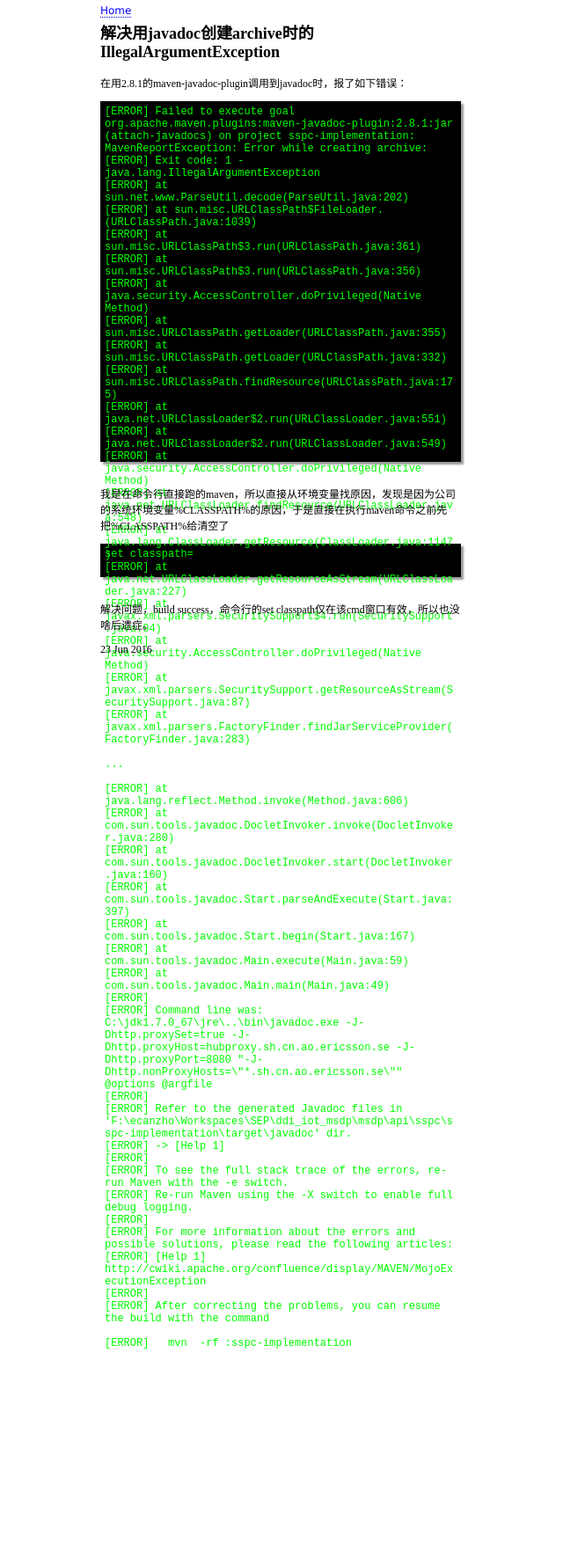
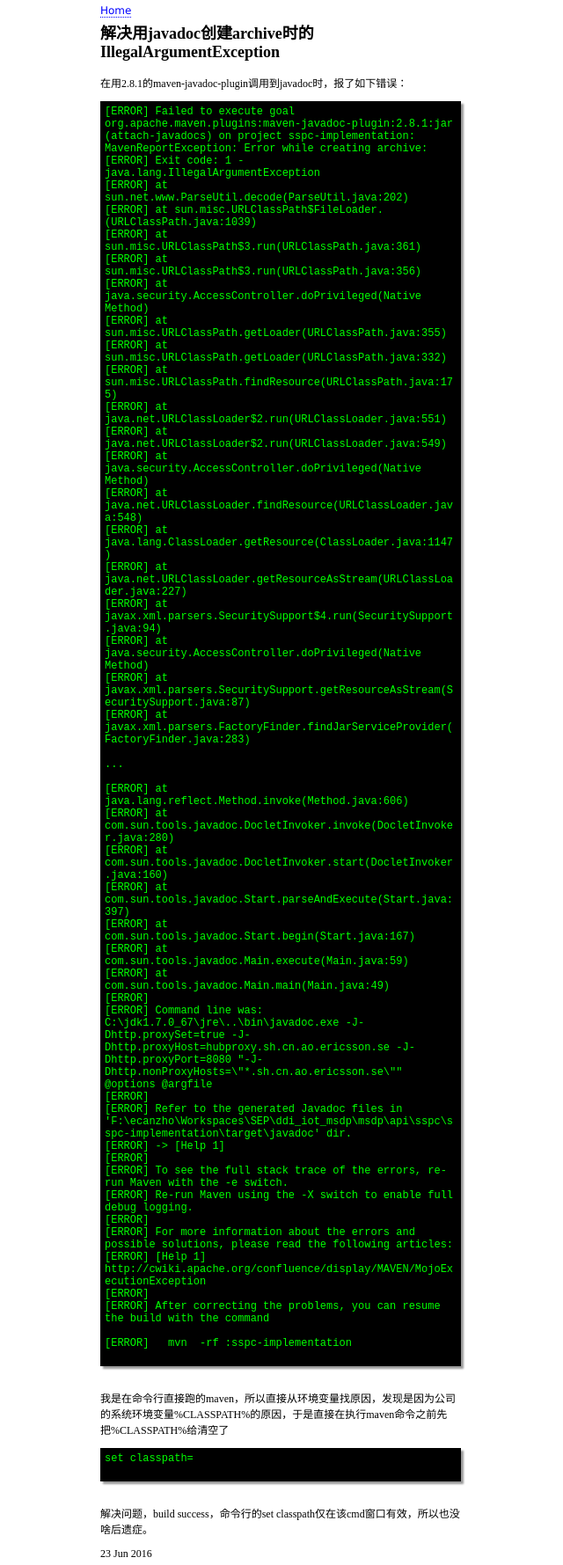
Before and after one commit to CS326-OSUF16/test2-dfb-osu, a Jekyll site: the page built from _posts/2016-06-23-Javadoc-IllegalArgumentException.html, in a window 1280 px wide. Shown: the whole page at 88% size, without its empty margins (321-961 px from the left). Built offline with Jekyll 4.4.1, drawn with Linux system fonts in a browser that asks for light colours; before the commit the page ends 1548 px from its top, so only the background shows below that.

Commit message:
Update 2016-06-23-Javadoc-IllegalArgumentException.html

```diff
--- a/_posts/2016-06-23-Javadoc-IllegalArgumentException.html
+++ b/_posts/2016-06-23-Javadoc-IllegalArgumentException.html
@@ -4,7 +4,7 @@ title: 解决用javadoc创建archive时的IllegalArgumentException
 ---
 <h2>{{ page.title }}</h2>
 		在用2.8.1的maven-javadoc-plugin调用到javadoc时，报了如下错误：<br/>
-		<pre class="commandline" style="width:400px;height:400px">
+		<pre class="commandline" style="width:400px">
 [ERROR] Failed to execute goal org.apache.maven.plugins:maven-javadoc-plugin:2.8.1:jar (attach-javadocs) on project sspc-implementation: MavenReportException: Error while creating archive:
 [ERROR] Exit code: 1 - java.lang.IllegalArgumentException
 [ERROR] at sun.net.www.ParseUtil.decode(ParseUtil.java:202)
```
